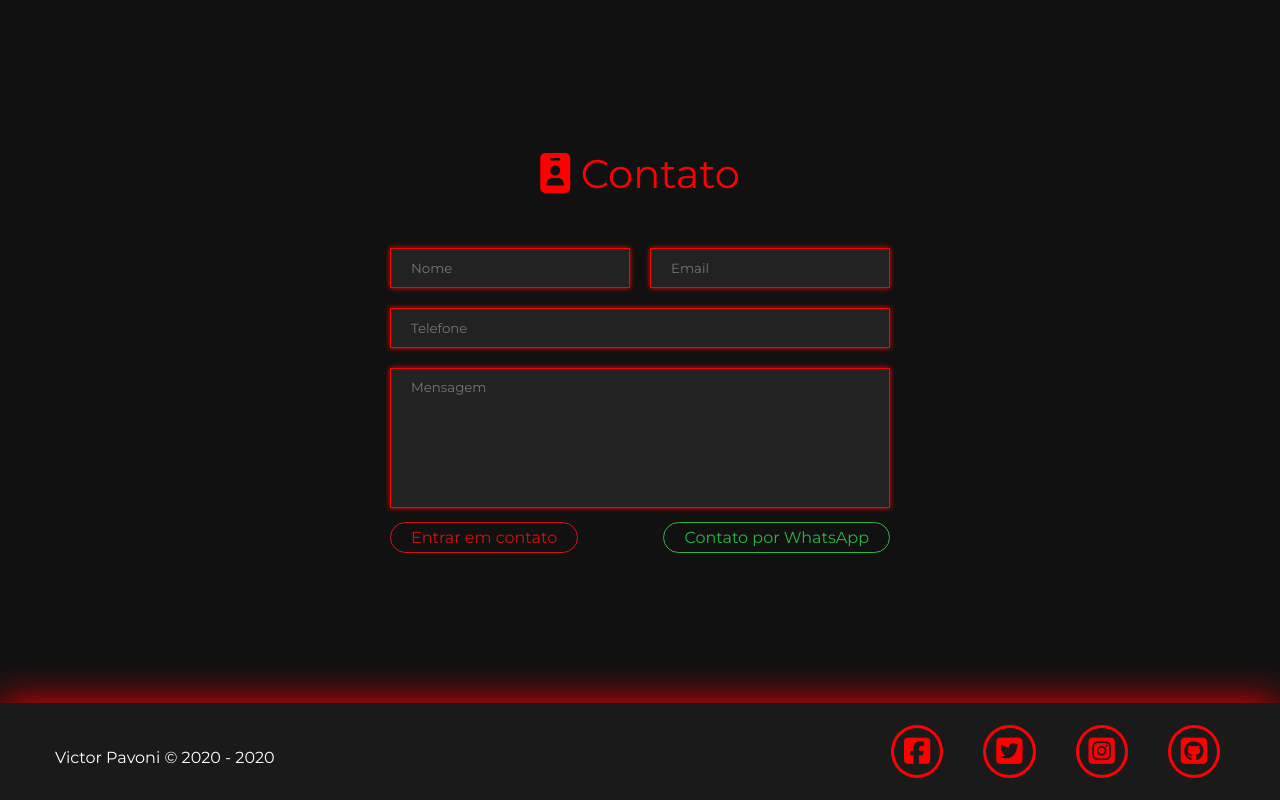
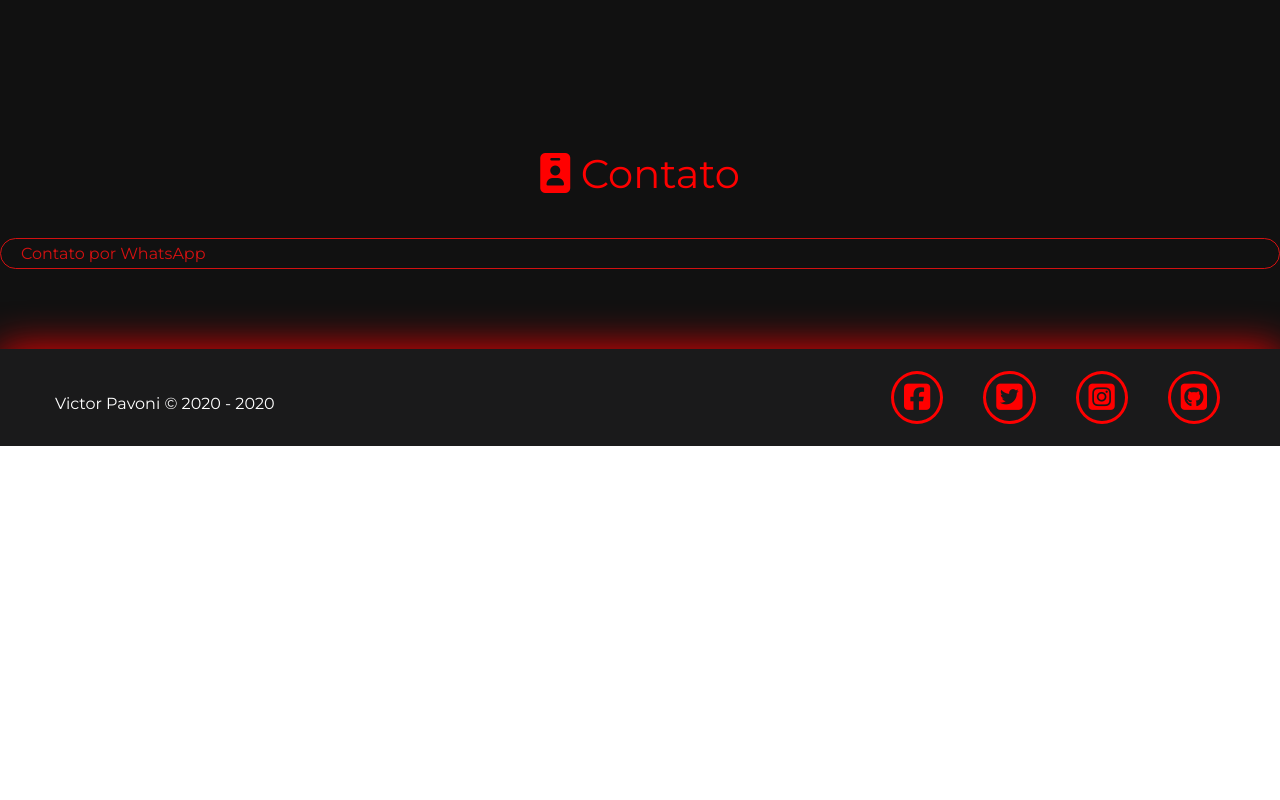
Before and after one commit to victorpavoni/victorpavoni.github.io, a plain HTML site: page index.html in a window 1280 px wide. Shown: the part 2785-3585 px from the top of the page. After the commit the page ends 3231 px from the top, so only its background shows below. Drawn offline with Linux system fonts and the light colour scheme.

Commit message:
Update index.html

```diff
--- a/index.html
+++ b/index.html
@@ -102,16 +102,8 @@
     <div class="wave-1"></div>
     <section class="contato" id="contato">
         <h2><i class="fas fa-id-badge"></i> Contato</h2>
-        <form method="post">
-            <input type="text" name="nome" placeholder="Nome" required id="nome">
-            <input type="email" name="email" placeholder="Email" required id="email">
+            <a style="width: 100%" href="https://wa.me/5516996321280?text=Olá! Quero um website!" target="_blank" class="btn-contact right" style="border-color: #2cb642;color: #2cb642; box-shadow: none; text-shadow: none;">Contato por WhatsApp</a>
             <div class="clear"></div>
-            <input type="tel" name="tel" placeholder="Telefone" required id="telefone">
-            <textarea required id="mensagem" placeholder="Mensagem"></textarea>
-            <input type="button" name="acao" class="btn-contact left" value="Entrar em contato" style="box-shadow: none; text-shadow: none; font-size: 16px">
-            <a href="https://wa.me/5516996321280?text=Olá! Quero um website!" target="_blank" class="btn-contact right" style="border-color: #2cb642;color: #2cb642; box-shadow: none; text-shadow: none;">Contato por WhatsApp</a>
-            <div class="clear"></div>
-        </form>
     </section><!--contato-->
     <footer style="background: #1a1a1b;">
         <div class="container">
```
